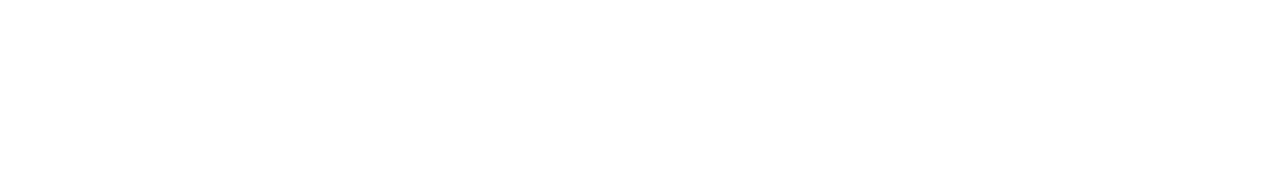
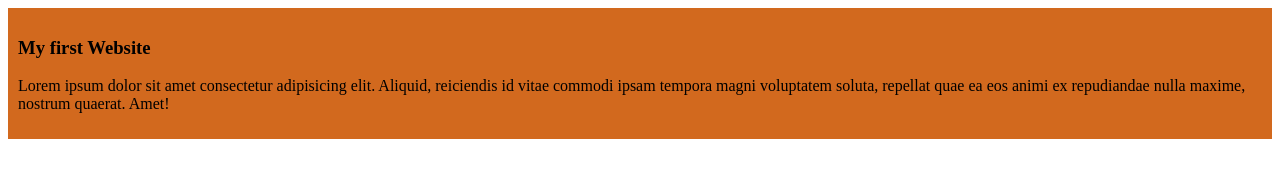
Before and after one commit to towhiduzzaman-plabon/my-simple-website, a plain HTML site: page index.html in a window 1280 px wide. Drawn offline with Linux system fonts and the light colour scheme.

Commit message:
added the first blog

```diff
--- a/index.html
+++ b/index.html
@@ -4,8 +4,13 @@
     <meta charset="UTF-8">
     <meta name="viewport" content="width=device-width, initial-scale=1.0">
     <title>My Simple Website</title>
+    <link rel="stylesheet" href="styles/blog.css">
 </head>
 <body>
+    <div>
+        <h3>My first Website</h3>
+        <p>Lorem ipsum dolor sit amet consectetur adipisicing elit. Aliquid, reiciendis id vitae commodi ipsam tempora magni voluptatem soluta, repellat quae ea eos animi ex repudiandae nulla maxime, nostrum quaerat. Amet!</p>
+    </div>
 
 </body>
 </html>
--- /dev/null
+++ b/styles/blog.css
@@ -0,0 +1,4 @@
+div{
+    background-color: chocolate;
+    padding: 10px;
+}
```
